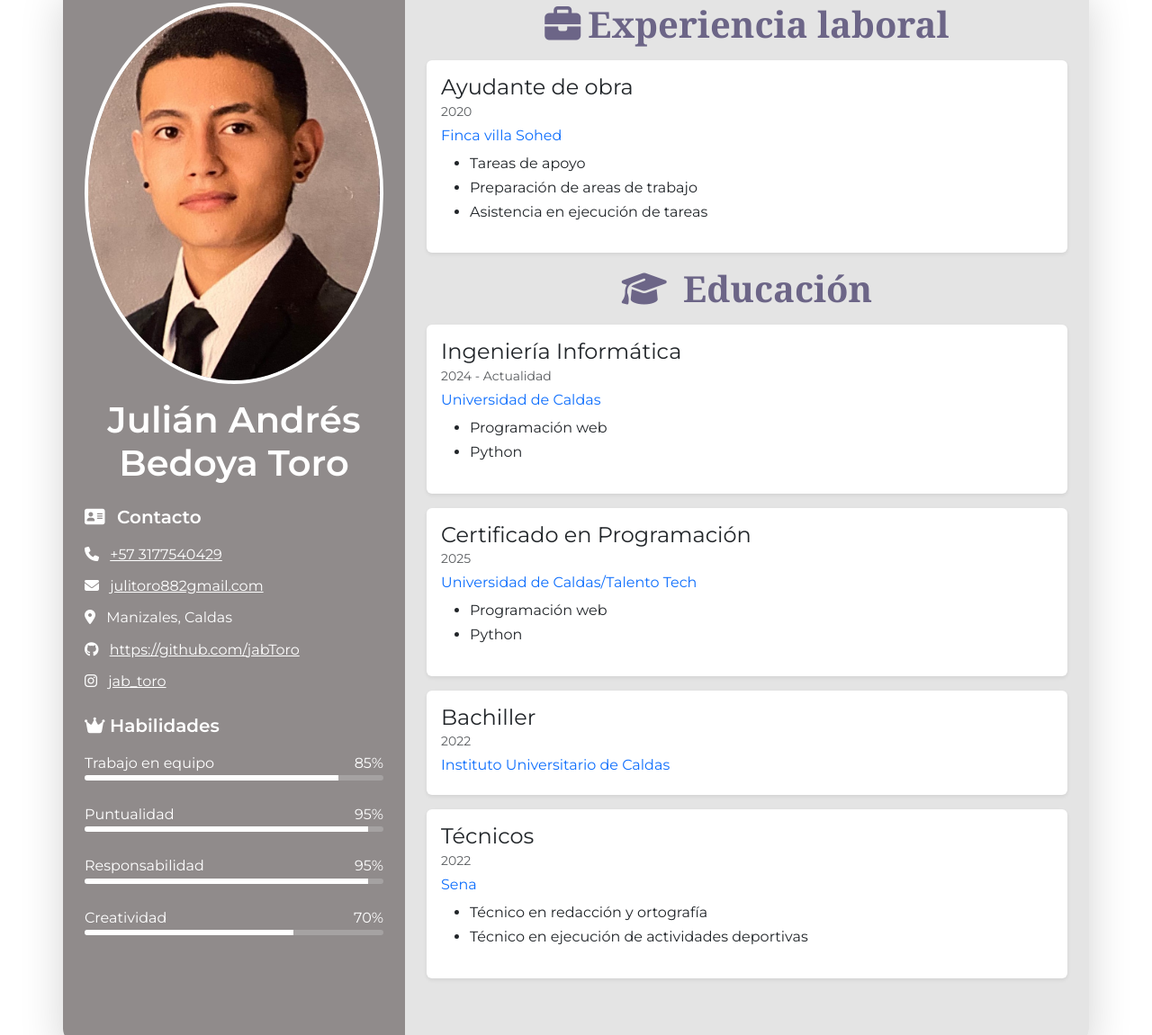
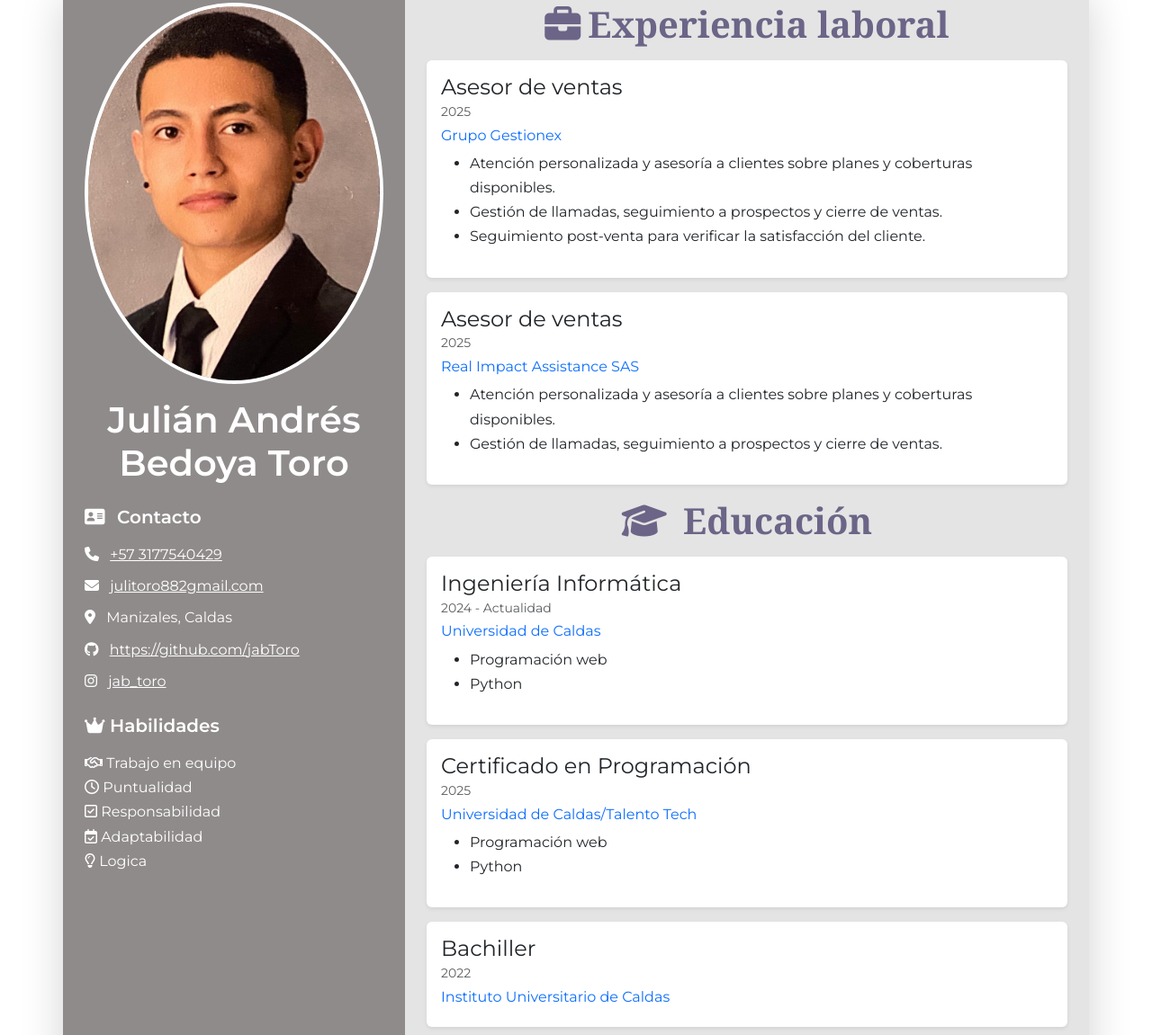
Before and after one commit to jabToro/jabToro.github.io, a plain HTML site: page index.html in a window 1280 px wide. Shown: the part 69-1220 px from the top of the page at 90% size. Drawn offline with nearby package versions, Linux system fonts and the light colour scheme.

Commit message:
Cambios
Actualización de experiencia laboral y cambio de contenedor de habilidades

```diff
--- a/index.html
+++ b/index.html
@@ -69,79 +69,18 @@
                         </h5>
 
                         <div class="skill mb-4"> <!-- skill es para poner el texto en negrilla -->
-                            <div class="d-flex justify-content-between">
-                                <span>
-                                    Trabajo en equipo
-                                </span>
 
-                                <span>
-                                    85%
-                                </span>
-
-                            </div>
-
-                            <div class="progress" style="height: 6px">
-                                <div class="colorBarra progress-bar" role="progressbar" style="width: 85%;"></div>
-                            </div>
+                            <ul class="list-unstyled">
+                                <li> <i class="fa-regular fa-handshake"></i> Trabajo en equipo</li>
+                                <li> <i class="fa-regular fa-clock"></i> Puntualidad</li>
+                                <li> <i class="fa-regular fa-square-check"></i> Responsabilidad</li>
+                                <li> <i class="fa-regular fa-calendar-check"></i> Adaptabilidad</li>
+                                <li> <i class="fa-regular fa-lightbulb"></i> Logica</li>
+                            </ul>
 
                         </div>
 
-                        <div class="skill mb-4"> <!-- skill es para poner el texto en negrilla -->
-                            <div class="d-flex justify-content-between">
-                                <span>
-                                    Puntualidad
-                                </span>
 
-                                <span>
-                                    95%
-                                </span>
-
-                            </div>
-
-                            <div class="progress" style="height: 6px">
-                                <div class="colorBarra progress-bar " role="progressbar" style="width: 95%;"></div>
-                            </div>
-
-                        </div>
-
-                        <div class="skill mb-4"> <!-- skill es para poner el texto en negrilla -->
-                            <div class="d-flex justify-content-between">
-                                <span>
-                                    Responsabilidad
-                                </span>
-
-                                <span>
-                                    95%
-                                </span>
-
-                            </div>
-
-                            <div class="progress" style="height: 6px">
-                                <div class="colorBarra progress-bar " role="progressbar" style="width: 95%;"></div>
-                            </div>
-
-                        </div>
-
-                          <div class="skill mb-4"> <!-- skill es para poner el texto en negrilla -->
-                            <div class="d-flex justify-content-between">
-                                <span>
-                                    Creatividad
-                                </span>
-
-                                <span>
-                                    70%
-                                </span>
-
-                            </div>
-
-                            <div class="progress" style="height: 6px">
-                                <div class="colorBarra progress-bar " role="progressbar" style="width: 70%;"></div>
-                            </div>
-
-                        </div>
-
-                    </section>
-                </header>
 
             </div>
             <!-- Columna derecha -->
@@ -151,17 +90,30 @@
                         laboral</h1>
                     <div class="card mb-3 border-0 shadow-sm">
                         <div class="card-body">
-                            <h4 class="card-title">Ayudante de obra</h4>
-                            <h5 class="card-subtitle mb-2 text-muted small">2020</h5>
-                            <h6 class="text-primary">Finca villa Sohed</h6>
+                            <h4 class="card-title">Asesor de ventas</h4>
+                            <h5 class="card-subtitle mb-2 text-muted small">2025</h5>
+                            <h6 class="text-primary">Grupo Gestionex</h6>
                             <ul>
-                                <li>Tareas de apoyo</li>
-                                <li>Preparación de areas de trabajo</li>
-                                <li>Asistencia en ejecución de tareas</li>
+                                <li>Atención personalizada y asesoría a clientes sobre planes y coberturas disponibles.
+                                </li>
+                                <li>Gestión de llamadas, seguimiento a prospectos y cierre de ventas.</li>
+                                <li>Seguimiento post-venta para verificar la satisfacción del cliente.</li>
                             </ul>
                         </div>
                     </div>
-
+                    <div class="card mb-3 border-0 shadow-sm">
+                        <div class="card-body">
+                            <h4 class="card-title">Asesor de ventas</h4>
+                            <h5 class="card-subtitle mb-2 text-muted small">2025</h5>
+                            <h6 class="text-primary">Real Impact Assistance SAS</h6>
+                            <ul>
+                                <li>Atención personalizada y asesoría a clientes sobre planes y coberturas
+                                    disponibles.
+                                </li>
+                                <li>Gestión de llamadas, seguimiento a prospectos y cierre de ventas.</li>
+                            </ul>
+                        </div>
+                    </div>
                 </section>
 
                 <section class="mb-5">
```
